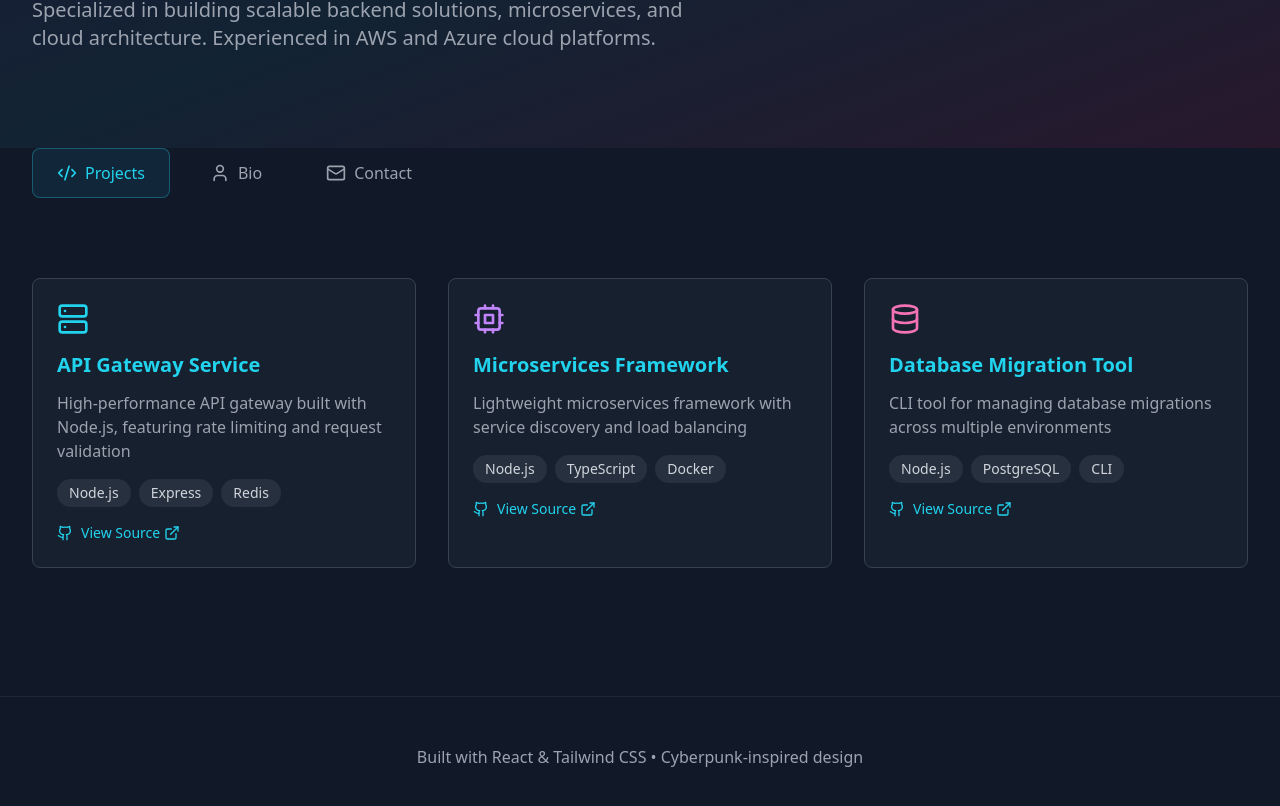
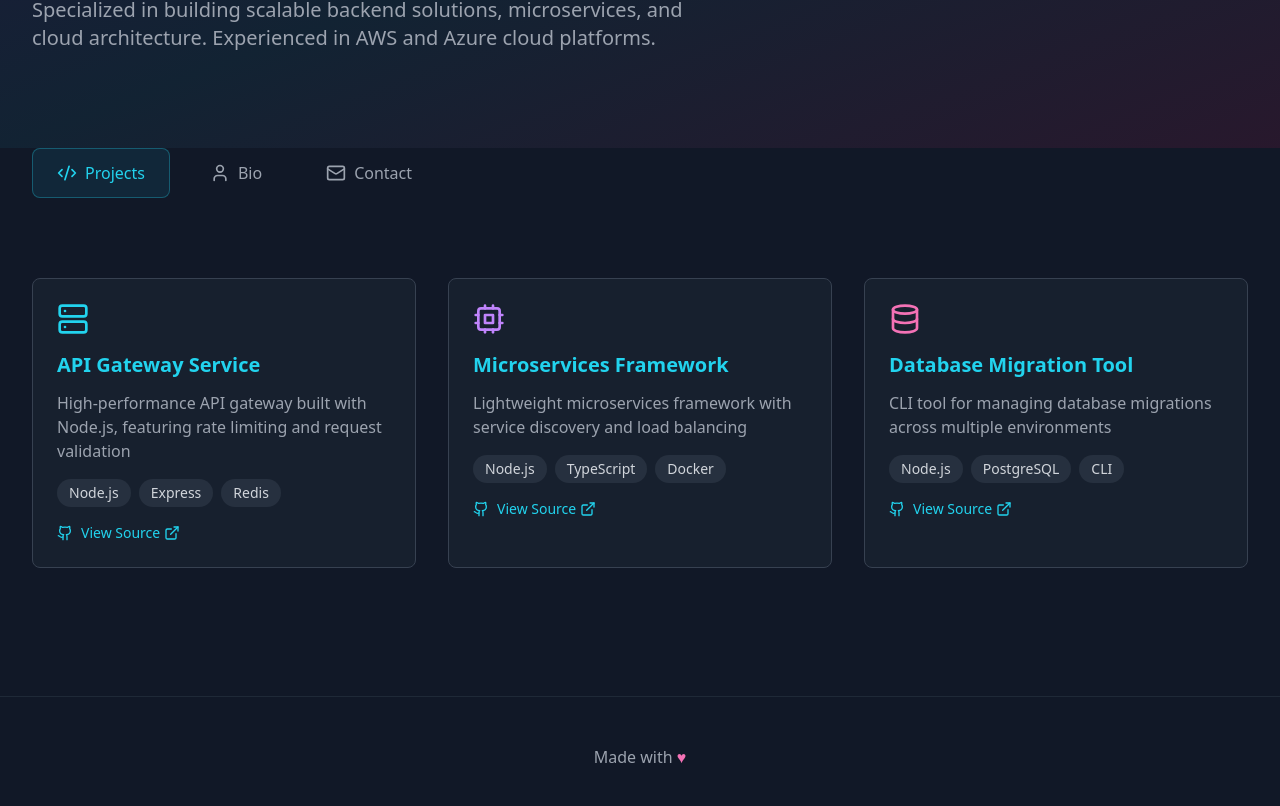
Before and after one commit to wfernandezs/portfolio-landing, a React (Vite) app: page / in a window 1280 px wide. Shown: the part 336-1142 px from the top of the page. Built offline with nearby package versions, Linux system fonts and the light colour scheme.

Commit message:
modify footer

```diff
--- a/src/App.tsx
+++ b/src/App.tsx
@@ -338,7 +338,9 @@ function App() {
       {/* Footer */}
       <footer className="border-t border-gray-800 mt-24">
         <div className="max-w-7xl mx-auto px-4 sm:px-6 lg:px-8 py-8 sm:py-12 text-center text-gray-400">
-          <p>Built with React & Tailwind CSS • Cyberpunk-inspired design</p>
+          <p>
+            Made with <span className="text-pink-400">♥</span>
+          </p>
         </div>
       </footer>
     </div>
```
